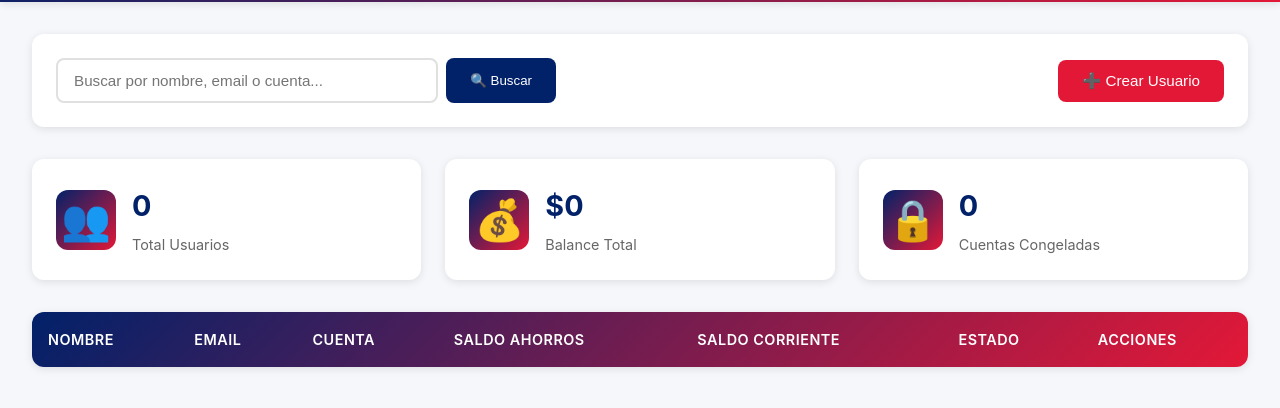
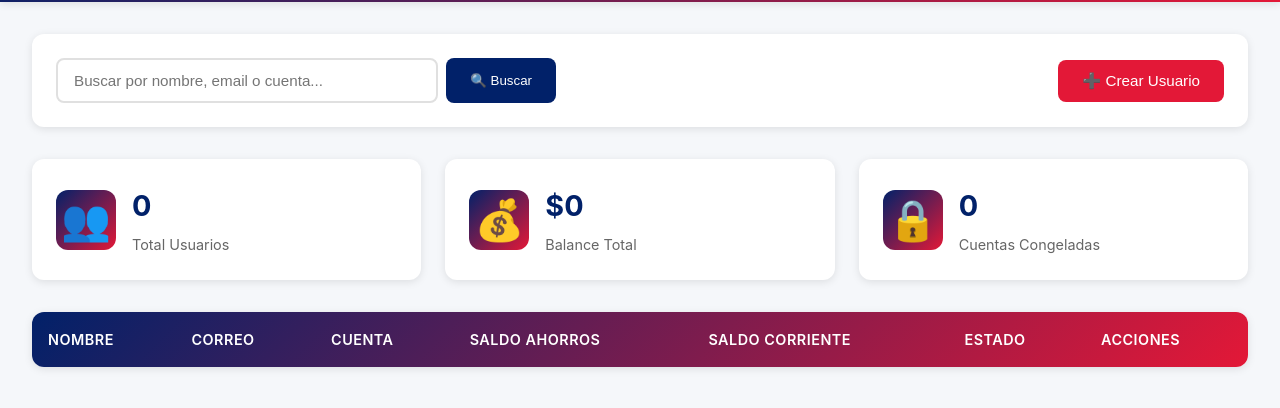
Before and after one commit to plata750777/spa-banco, a website: page admin.html in a window 1280 px wide. Shown: the part 86-494 px from the top of the page. Drawn offline with nearby package versions, Linux system fonts and the light colour scheme.

Commit message:
✅ Unificación en campo 'correo', validación blindada y sincronización Supabase

```diff
--- a/admin.html
+++ b/admin.html
@@ -65,7 +65,7 @@
                 <thead>
                     <tr>
                         <th>Nombre</th>
-                        <th>Email</th>
+                        <th>Correo</th>
                         <th>Cuenta</th>
                         <th>Saldo Ahorros</th>
                         <th>Saldo Corriente</th>
@@ -94,7 +94,8 @@
                         <h3>Información de Acceso</h3>
                         <div class="form-group">
                             <label for="userEmail">Email *</label>
-                            <input type="email" id="userEmail" required>
+                            <input type="email" id="userCorreo" required>
+
                         </div>
                         <div class="form-group" id="passwordGroup">
                             <label for="userPassword">Contraseña *</label>
--- a/js/admin.js
+++ b/js/admin.js
@@ -185,7 +185,7 @@ async function handleUserSubmit(e) {
 
   const userData = {};
   const fields = [
-    'email','nombre','cuenta','estado','saldoAhorros','saldoCorriente','saldoTarjeta',
+    'correo','nombre','cuenta','estado','saldoAhorros','saldoCorriente','saldoTarjeta',
     'trabajo','salario','gastos','deudas','inversiones','consignaciones','creditos','pagos',
     'direccion','residencia','estadoCivil','personasCargo',
     'tipoCuenta','fechaApertura','tasaInteres'
```
